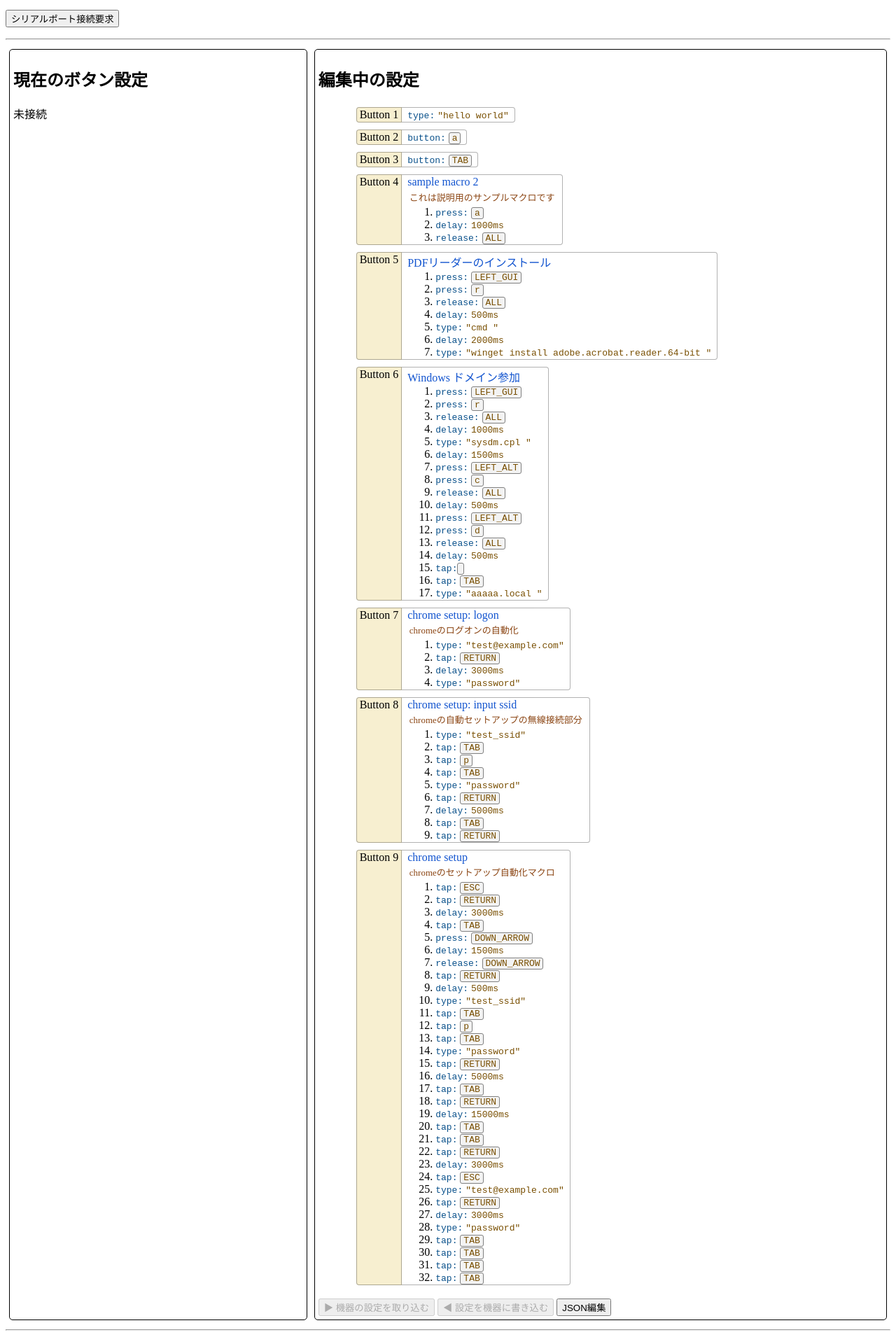
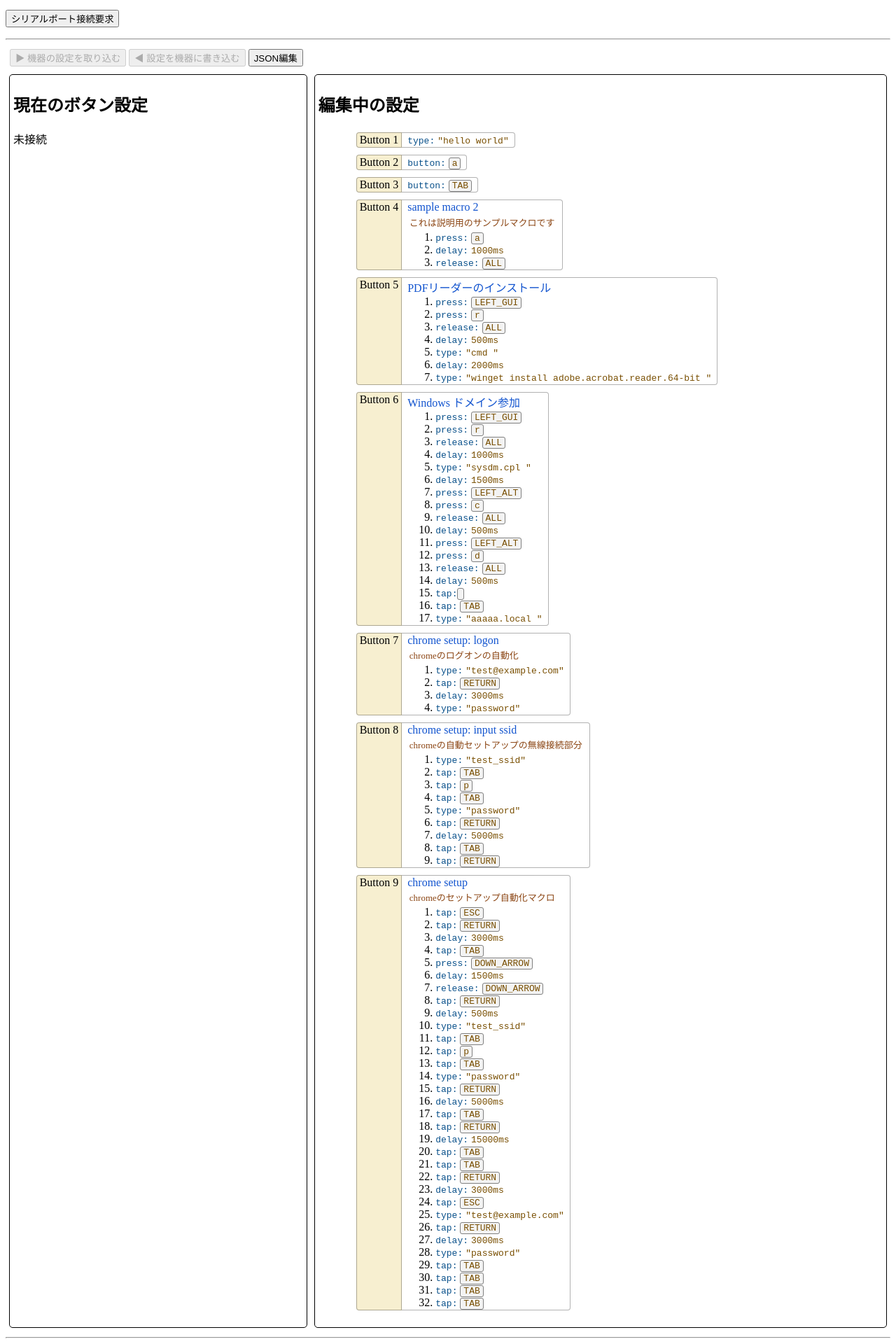
Before and after one commit to hal8500/ok_keypad, a SvelteKit app: page / in a window 1280 px wide. Shown: the part 323-2243 px from the top of the page at 70% size. Built offline with nearby package versions, Linux system fonts and the light colour scheme.

Commit message:
読み書きメニューの位置を変更

```diff
--- a/src/routes/+page.svelte
+++ b/src/routes/+page.svelte
@@ -71,38 +71,34 @@
 </div>
 
 <hr />
+<div class="menu">
+  <button disabled={ok.slots == null} onclick={() => ok.loadSlotsToEditing()}
+    >▶ 機器の設定を取り込む</button
+  >
+  <button disabled={ok.slots == null} onclick={() => ok.saveSlotsFromEditing()}
+    >◀ 設定を機器に書き込む</button
+  >
+  <button
+    onclick={() => {
+      dialog.showModal();
+      showEditor = true;
+    }}
+  >
+    JSON編集
+  </button>
+</div>
 <div class="container">
   <div class="item">
     <h2>現在のボタン設定</h2>
     {#if ok.slots}
-      <SlotListView slotlist={ok.slots} />
+      <SlotListView slotlist={ok.slots} draggable={false} />
     {:else}
       <p>未接続</p>
     {/if}
   </div>
   <div class="item">
     <h2>編集中の設定</h2>
-
-    <SlotListView slotlist={ok.editingSlots} />
-    <div>
-      <button
-        disabled={ok.slots == null}
-        onclick={() => ok.loadSlotsToEditing()}>▶ 機器の設定を取り込む</button
-      >
-      <button
-        disabled={ok.slots == null}
-        onclick={() => ok.saveSlotsFromEditing()}
-        >◀ 設定を機器に書き込む</button
-      >
-      <button
-        onclick={() => {
-          dialog.showModal();
-          showEditor = true;
-        }}
-      >
-        JSON編集
-      </button>
-    </div>
+    <SlotListView slotlist={ok.editingSlots} draggable={true} />
   </div>
 </div>
 
@@ -130,12 +126,14 @@
   {/if}
 </dialog>
 
-
-
 <style>
   .container {
     display: flex;
     flex-wrap: wrap;
+  }
+  .menu {
+    margin: 1px;
+    padding: 5px;
   }
   .item {
     flex-grow: 1;
```
